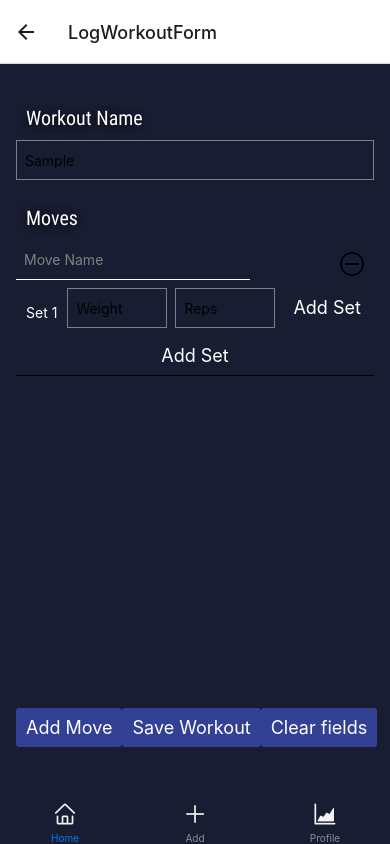
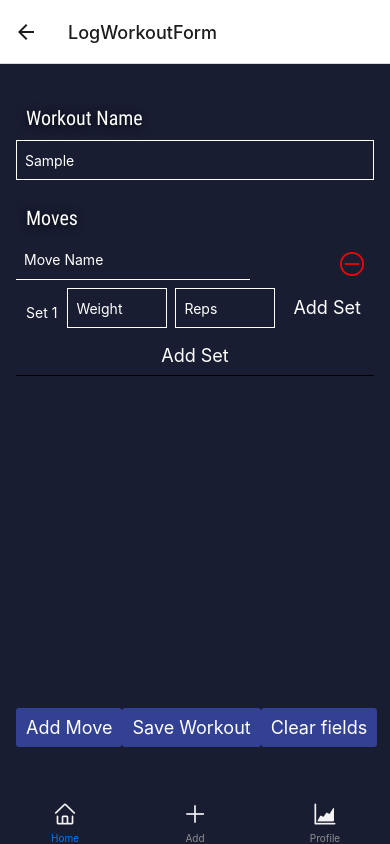
Before and after one commit to juhoohuj/mobile-project, a React Native app: screen /LogWorkoutForm in a window 390 px wide. Both pictures are taken after typing "Sample" into the empty fields and a click on the button "Add Move". Built offline with nearby package versions, Linux system fonts and the light colour scheme.

Commit message:
css logout form

```diff
--- a/components/LogWorkoutForm.js
+++ b/components/LogWorkoutForm.js
@@ -92,7 +92,7 @@ const LogWorkoutForm = () => {
     <ScrollView style={styles.scrollView} >
       <Text style={Styles.formText}>Workout Name</Text>
       <TextInput
-        style={styles.input}
+        style={Styles.formInput}
         placeholder="Workout Name"
         value={name}
         onChangeText={text => setName(text)}
@@ -104,7 +104,7 @@ const LogWorkoutForm = () => {
           <TextInput
             style={Styles.moveInput}
             placeholder="Move Name"
-            placeholderTextColor="gray"
+            placeholderTextColor="#ffffff"
 
             value={move.name}
             onChangeText={text => {
@@ -117,7 +117,7 @@ const LogWorkoutForm = () => {
               onPress={() => handleDeleteMove(moveIndex)}
               type="clear"
               icon={
-                <AntDesign name="minuscircleo" size={24} color="black" />
+                <AntDesign name="minuscircleo" size={24} color="red" />
               }
             />
           </View>
@@ -125,7 +125,7 @@ const LogWorkoutForm = () => {
             <View key={setIndex} style={styles.setContainer}>
               <Text style={{alignSelf:'center', justifyContent:'space-between', marginHorizontal:10,color:"#ffffff"}}>Set {setIndex + 1}</Text>
               <TextInput
-                style={styles.setInput}
+                style={Styles.setInput}
                 placeholder="Weight"
                 keyboardType="numeric"
                 value={set.weight}
@@ -136,7 +136,7 @@ const LogWorkoutForm = () => {
                 }}
               />
               <TextInput
-                style={styles.setInput}
+                style={Styles.setInput}
                 placeholder="Reps"
                 keyboardType="numeric"
                 value={set.reps}
```
